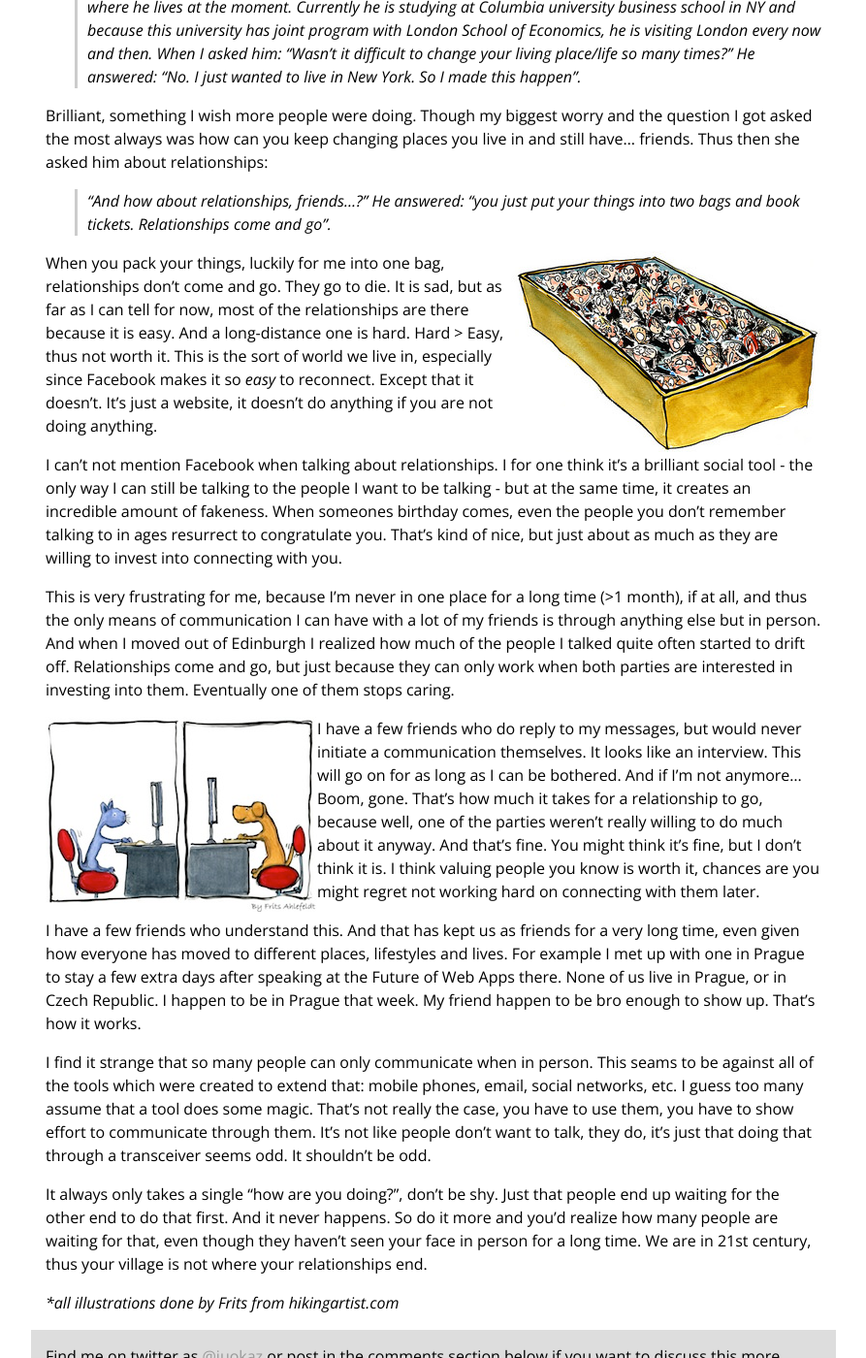
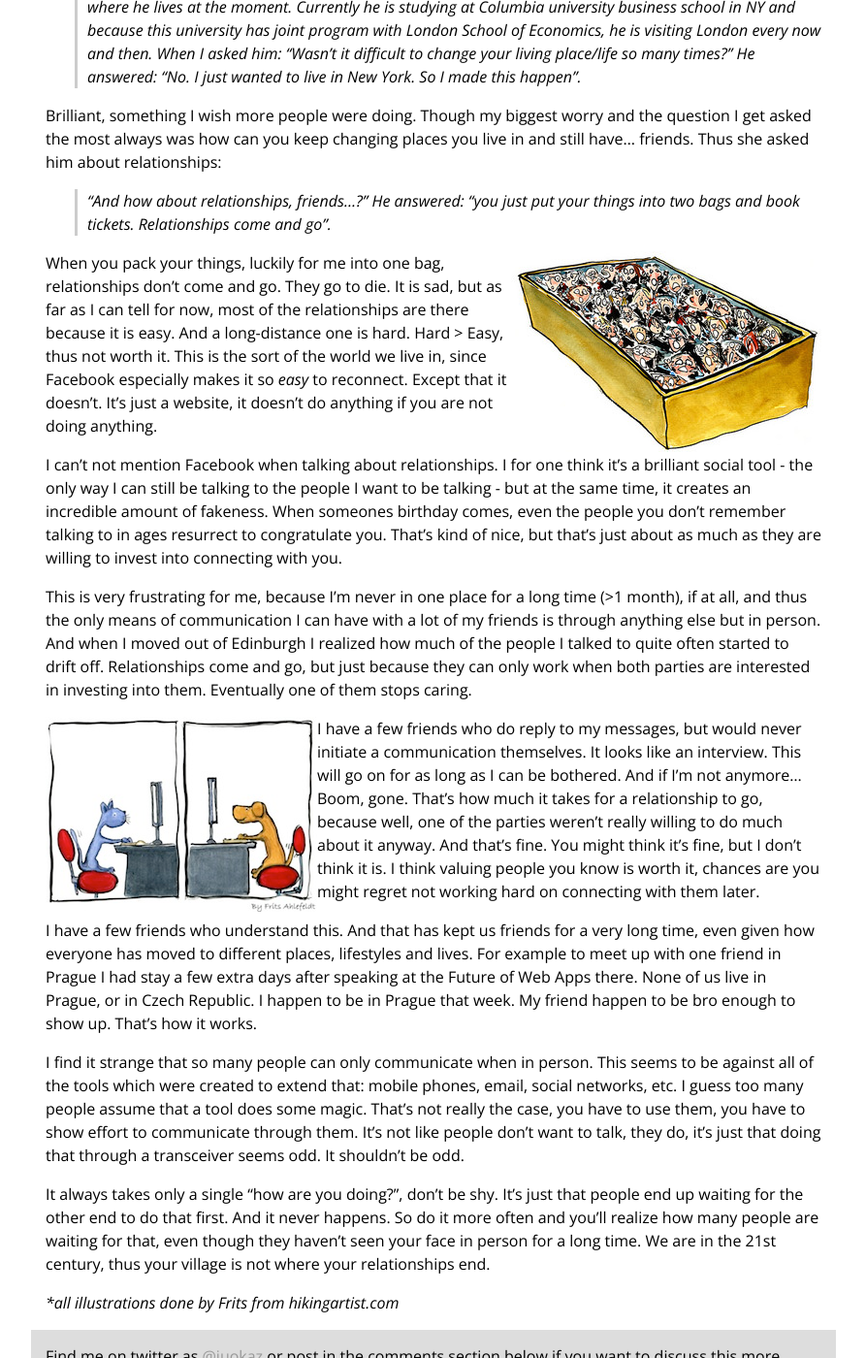
Before and after one commit to juokaz/juokaz.com, a Jekyll site: the page built from _posts/2012-12-27-how-are-you-doing.markdown, in a window 1280 px wide and 1400 px high, scrolled down 1341 px. Shown: the whole window at 97% size, without its empty margins (193-1086 px from the left). Built offline with Jekyll 4.4.1, drawn with Linux system fonts in a browser that asks for light colours; comment, search, counter and statistics services are not loaded; some of the changed text lies outside the part shown.

Commit message:
Update _posts/2012-12-27-how-are-you-doing.markdown

```diff
--- a/_posts/2012-12-27-how-are-you-doing.markdown
+++ b/_posts/2012-12-27-how-are-you-doing.markdown
@@ -11,34 +11,34 @@ This seems to be the time of the year when everyone is looking back at the thing
 
 This year I spent more than 7 months traveling. That's quite a lot. A lot of people would think it's an amazing privilege to be able to do this, and it is to some degree, but at the same time, it's extremely lonely. Of course one ends up meeting a lot of new people and sees a lot of new places, but you are just not connecting with anyone or anything. Not spending much time in one place makes it very hard.
 
-When was the last time you asked someone "how are you doing?". If you are well mannered - the last time you met someone. When did you do the same with someone who you don't see in person very often or at all? Very likely quite a while ago. Most people are horrible at long-distance relationships and thus these are perceived as impossible. Because they are hard and require effort, and people are lazy. Sometimes they just don't know how, too. I think the move "Like Crazy" quite well shows one of the angles also.
+When was the last time you asked someone "how are you doing?". If you are well mannered - the last time you met someone. When did you do the same with someone who you don't see in person very often or at all? Very likely quite a while ago. Most people are horrible at long-distance relationships and thus these are perceived as impossible. Because they are hard and require effort, and people are lazy. Sometimes they just don't know how, too. I think the movie "Like Crazy" also shows one of the angles quite well.
 
 <iframe width="800" height="450" src="http://www.youtube.com/embed/r-ZV-bwZmBw" frameborder="0" allowfullscreen="allowfullscreen">    </iframe>
 
-And if you are not distance wise close to people, the lazy are not there. You realize this when you start traveling. To start with, I stole this story from my friend; I don't even know who she was talking about, just it made me think. A lot. Since it loosely matches the things I'm doing, I thought it would be a great way to kick this off.
+And if you are not close to people distance wise, the lazy ones are not there. You realize this when you start traveling. To start with, I stole this story from my friend; I don't even know who she was talking about, it just made me think. A lot. Since it loosely matches the things I'm doing, I thought it would be a great way to kick this off.
 
 > I just met a man at work. He was born and grew up in New Zealand, later on came to live in London for 5 years, got a UK passport, then he went to work in Hon Kong for 2 years, after that he moved to work in Australia for a 6 years, got Australian passport, and finally USA company offered him a job in New York where he lives at the moment. Currently he is studying at Columbia university business school in NY and because this university has joint program with London School of Economics, he is visiting London every now and then. When I asked him: "Wasn't it difficult to change your living place/life so many times?" He answered: "No. I just wanted to live in New York. So I made this happen".
 
-Brilliant, something I wish more people were doing. Though my biggest worry and the question I got asked the most always was how can you keep changing places you live in and still have... friends. Thus then she asked him about relationships:
+Brilliant, something I wish more people were doing. Though my biggest worry and the question I get asked the most always was how can you keep changing places you live in and still have... friends. Thus she asked him about relationships:
 
 > "And how about relationships, friends...?" He answered: "you just put your things into two bags and book tickets. Relationships come and go".
 
 <img src="/blog/images/people-in-a-box.jpg" alt="" class="right" />
 
-When you pack your things, luckily for me into one bag, relationships don't come and go. They go to die. It is sad, but as far as I can tell for now, most of the relationships are there because it is easy. And a long-distance one is hard. Hard > Easy, thus not worth it. This is the sort of world we live in, especially since Facebook makes it so *easy* to reconnect. Except that it doesn't. It's just a website, it doesn't do anything if you are not doing anything.
+When you pack your things, luckily for me into one bag, relationships don't come and go. They go to die. It is sad, but as far as I can tell for now, most of the relationships are there because it is easy. And a long-distance one is hard. Hard > Easy, thus not worth it. This is the sort of the world we live in, since Facebook especially makes it so *easy* to reconnect. Except that it doesn't. It's just a website, it doesn't do anything if you are not doing anything.
 
-I can't not mention Facebook when talking about relationships. I for one think it's a brilliant social tool - the only way I can still be talking to the people I want to be talking - but at the same time, it creates an incredible amount of fakeness. When someones birthday comes, even the people you don't remember talking to in ages resurrect to congratulate you. That's kind of nice, but just about as much as they are willing to invest into connecting with you.
+I can't not mention Facebook when talking about relationships. I for one think it's a brilliant social tool - the only way I can still be talking to the people I want to be talking - but at the same time, it creates an incredible amount of fakeness. When someones birthday comes, even the people you don't remember talking to in ages resurrect to congratulate you. That's kind of nice, but that's just about as much as they are willing to invest into connecting with you.
 
-This is very frustrating for me, because I'm never in one place for a long time (>1 month), if at all, and thus the only means of communication I can have with a lot of my friends is through anything else but in person. And when I moved out of Edinburgh I realized how much of the people I talked quite often started to drift off. Relationships come and go, but just because they can only work when both parties are interested in investing into them. Eventually one of them stops caring.
+This is very frustrating for me, because I'm never in one place for a long time (>1 month), if at all, and thus the only means of communication I can have with a lot of my friends is through anything else but in person. And when I moved out of Edinburgh I realized how much of the people I talked to quite often started to drift off. Relationships come and go, but just because they can only work when both parties are interested in investing into them. Eventually one of them stops caring.
 
 <img src="/blog/images/cat-dog-computer-chat.jpg" alt="" class="left" />
 
 I have a few friends who do reply to my messages, but would never initiate a communication themselves. It looks like an interview. This will go on for as long as I can be bothered. And if I'm not anymore... Boom, gone. That's how much it takes for a relationship to go, because well, one of the parties weren't really willing to do much about it anyway. And that's fine. You might think it's fine, but I don't think it is. I think valuing people you know is worth it, chances are you might regret not working hard on connecting with them later.
 
-I have a few friends who understand this. And that has kept us as friends for a very long time, even given how everyone has moved to different places, lifestyles and lives. For example I met up with one in Prague to stay a few extra days after speaking at the Future of Web Apps there. None of us live in Prague, or in Czech Republic. I happen to be in Prague that week. My friend happen to be bro enough to show up. That's how it works.
+I have a few friends who understand this. And that has kept us friends for a very long time, even given how everyone has moved to different places, lifestyles and lives. For example to meet up with one friend in Prague I had stay a few extra days after speaking at the Future of Web Apps there. None of us live in Prague, or in Czech Republic. I happen to be in Prague that week. My friend happen to be bro enough to show up. That's how it works.
 
-I find it strange that so many people can only communicate when in person. This seams to be against all of the tools which were created to extend that: mobile phones, email, social networks, etc. I guess too many assume that a tool does some magic. That's not really the case, you have to use them, you have to show effort to communicate through them. It's not like people don't want to talk, they do, it's just that doing that through a transceiver seems odd. It shouldn't be odd.
+I find it strange that so many people can only communicate when in person. This seems to be against all of the tools which were created to extend that: mobile phones, email, social networks, etc. I guess too many people assume that a tool does some magic. That's not really the case, you have to use them, you have to show effort to communicate through them. It's not like people don't want to talk, they do, it's just that doing that through a transceiver seems odd. It shouldn't be odd.
 
-It always only takes a single "how are you doing?", don't be shy. Just that people end up waiting for the other end to do that first. And it never happens. So do it more and you'd realize how many people are waiting for that, even though they haven't seen your face in person for a long time. We are in 21st century, thus your village is not where your relationships end.
+It always takes only a single "how are you doing?", don't be shy. It's just that people end up waiting for the other end to do that first. And it never happens. So do it more often and you'll realize how many people are waiting for that, even though they haven't seen your face in person for a long time. We are in the 21st century, thus your village is not where your relationships end.
 
 *\*all illustrations done by Frits from hikingartist.com*
```
